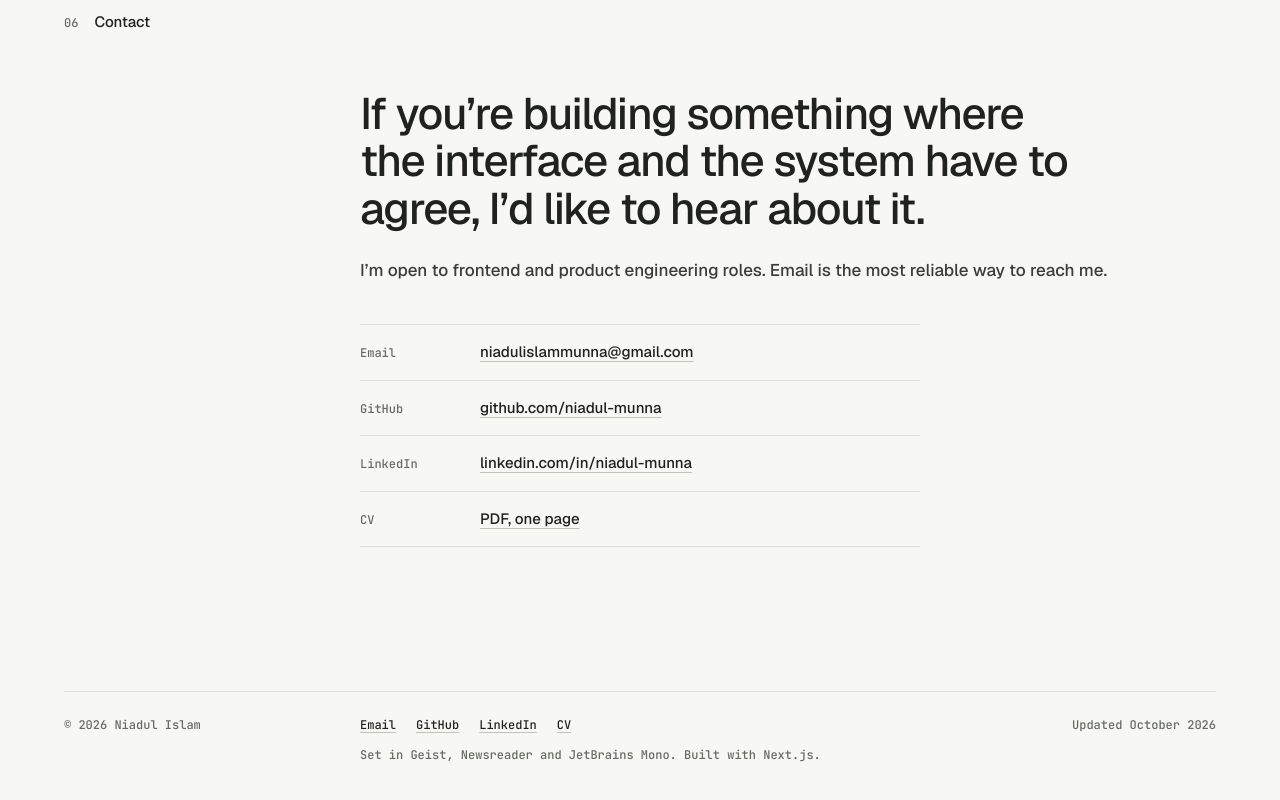
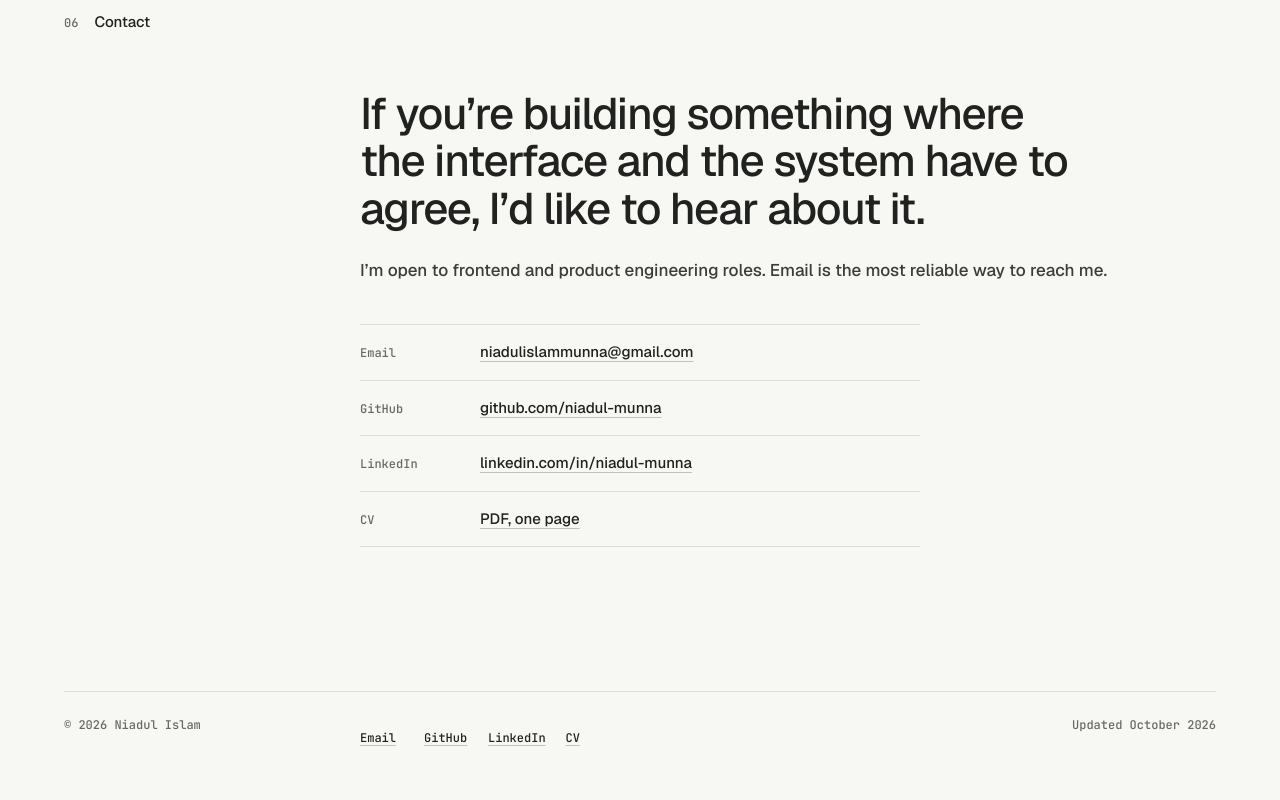
Before and after one commit to niadul-munna/portfolio, a Next.js app: page / in a window 1280 px wide. Shown: the part 5883-6683 px from the top of the page. Built offline with nearby package versions, Linux system fonts and the light colour scheme; no server answers.

Commit message:
Simplify footer and improve link touch targets

```diff
--- a/components/site-footer.tsx
+++ b/components/site-footer.tsx
@@ -31,7 +31,7 @@ export function SiteFooter() {
                   <li key={channel.label}>
                     <a
                       href={channel.href}
-                      className="link -my-2 inline-block py-2 text-ink"
+                      className="link inline-flex min-h-11 min-w-11 items-center text-ink"
                       {...(channel.external ? { target: "_blank", rel: channel.rel } : {})}
                     >
                       {channel.label}
@@ -41,7 +41,6 @@ export function SiteFooter() {
                 ))}
               </ul>
             ) : null}
-            <p className="mt-3">Set in Geist, Newsreader and JetBrains Mono. Built with Next.js.</p>
           </div>
           <p className="col-span-full lg:col-span-3 lg:text-right">Updated {lastUpdated}</p>
         </div>
```
